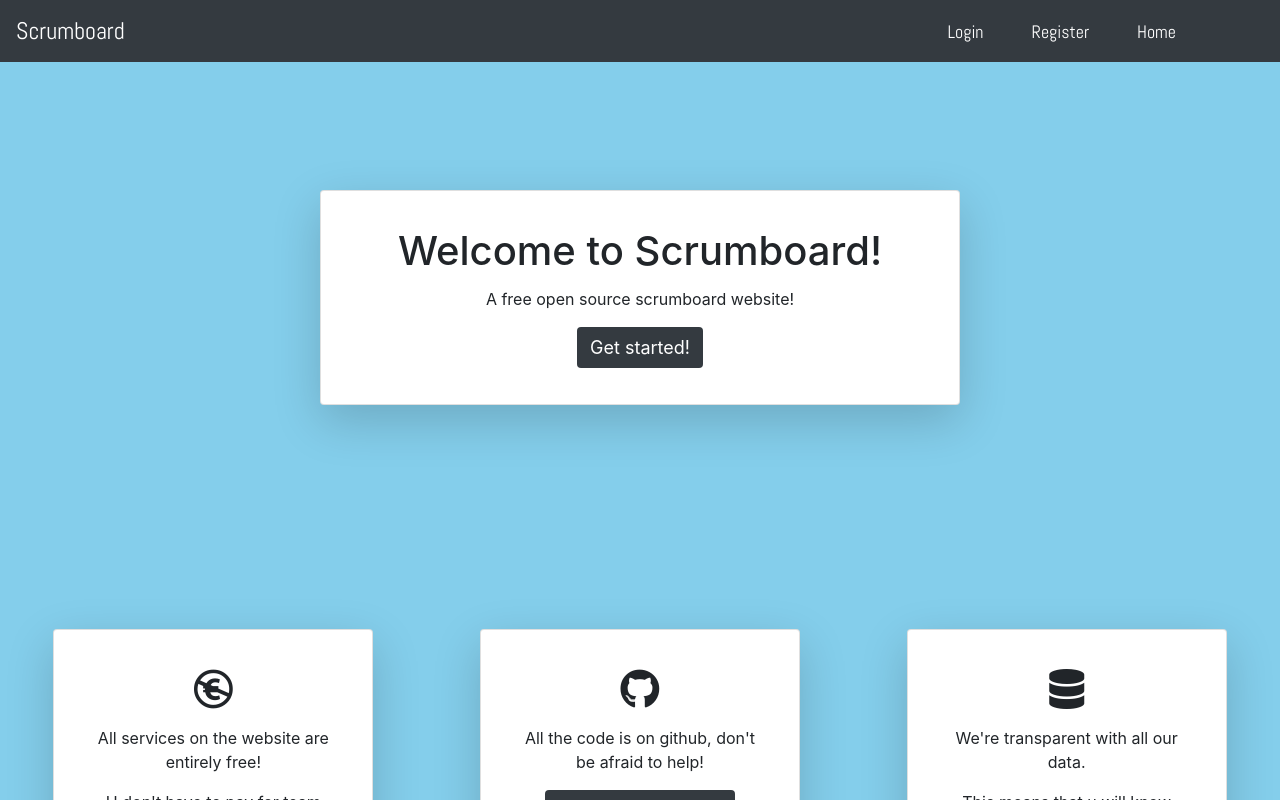
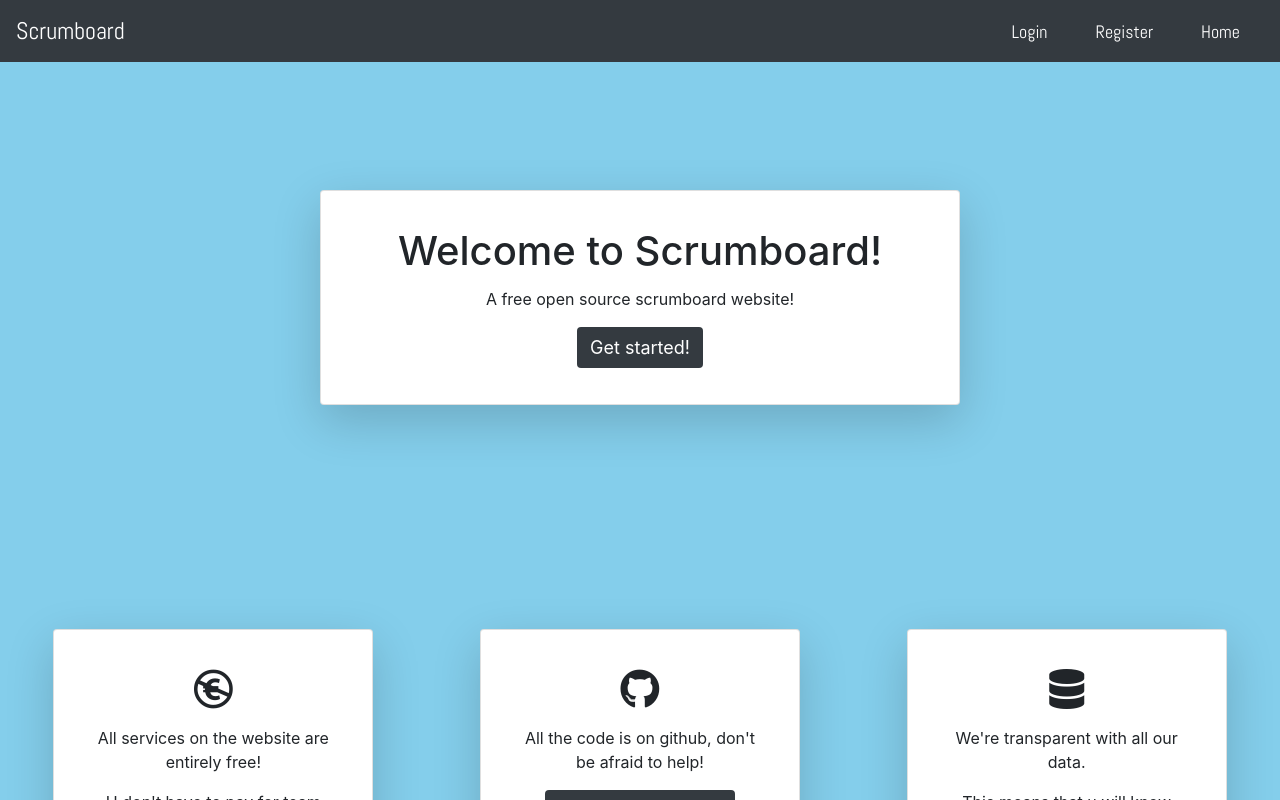
Before and after one commit to Scrumboard/Scrumboard, a Vue app in the folder scrumboard-web/: page / in a window 1280 px wide. Shown: the top 800 px of the page. Built offline with nearby package versions, Linux system fonts and the light colour scheme.

Commit message:
fixed navigation items alignment

```diff
--- a/scrumboard-web/src/components/shared/TheHeader.vue
+++ b/scrumboard-web/src/components/shared/TheHeader.vue
@@ -8,20 +8,20 @@
     </button>
     <div class="collapse navbar-collapse" id="navbar">
       <ul class="navbar-nav ml-auto text-center">
-        <li class="nav-item px-3">
-          <router-link v-if="!user" :to="{ name: 'login' }" class="nav-link">Login</router-link>
+        <li v-if="!user" class="nav-item px-3">
+          <router-link :to="{ name: 'login' }" class="nav-link">Login</router-link>
         </li>
-        <li class="nav-item px-3">
-          <router-link v-if="!user" :to="{ name: 'register' }" class="nav-link">Register</router-link>
+        <li v-if="!user" class="nav-item px-3">
+          <router-link :to="{ name: 'register' }" class="nav-link">Register</router-link>
         </li>
         <li class="nav-item px-3">
           <router-link :to="{ name: 'Landing' }" class="nav-link">Home</router-link>
         </li>
-        <li class="nav-item px-3">
-          <router-link v-if="user" :to="{ name: 'test' }" class="nav-link">Test</router-link>
+        <li v-if="user" class="nav-item px-3">
+          <router-link :to="{ name: 'test' }" class="nav-link">Test</router-link>
         </li>
-        <li class="nav-item px-3">
-          <router-link v-if="user" :to="{ name: 'logout' }" class="nav-link">Logout</router-link>
+        <li v-if="user" class="nav-item px-3">
+          <router-link :to="{ name: 'logout' }" class="nav-link">Logout</router-link>
         </li>
       </ul>
     </div>
```
